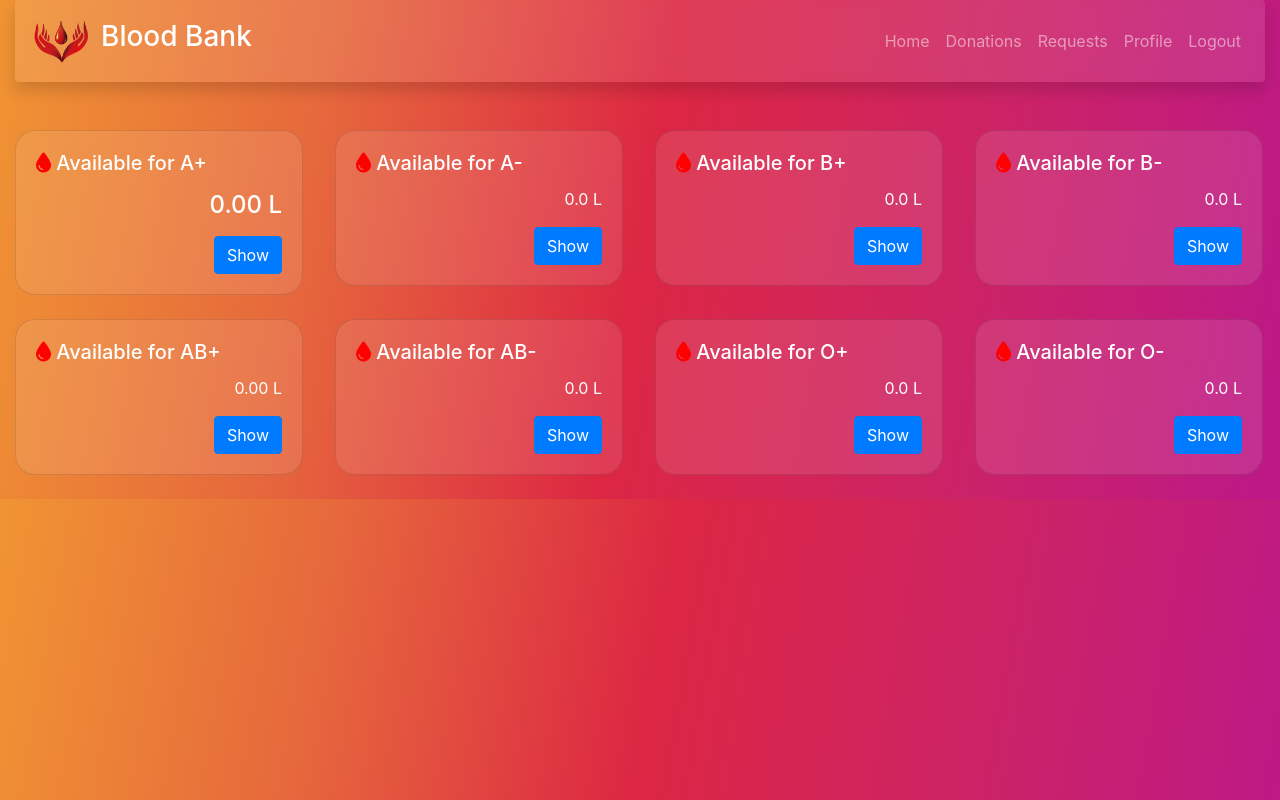
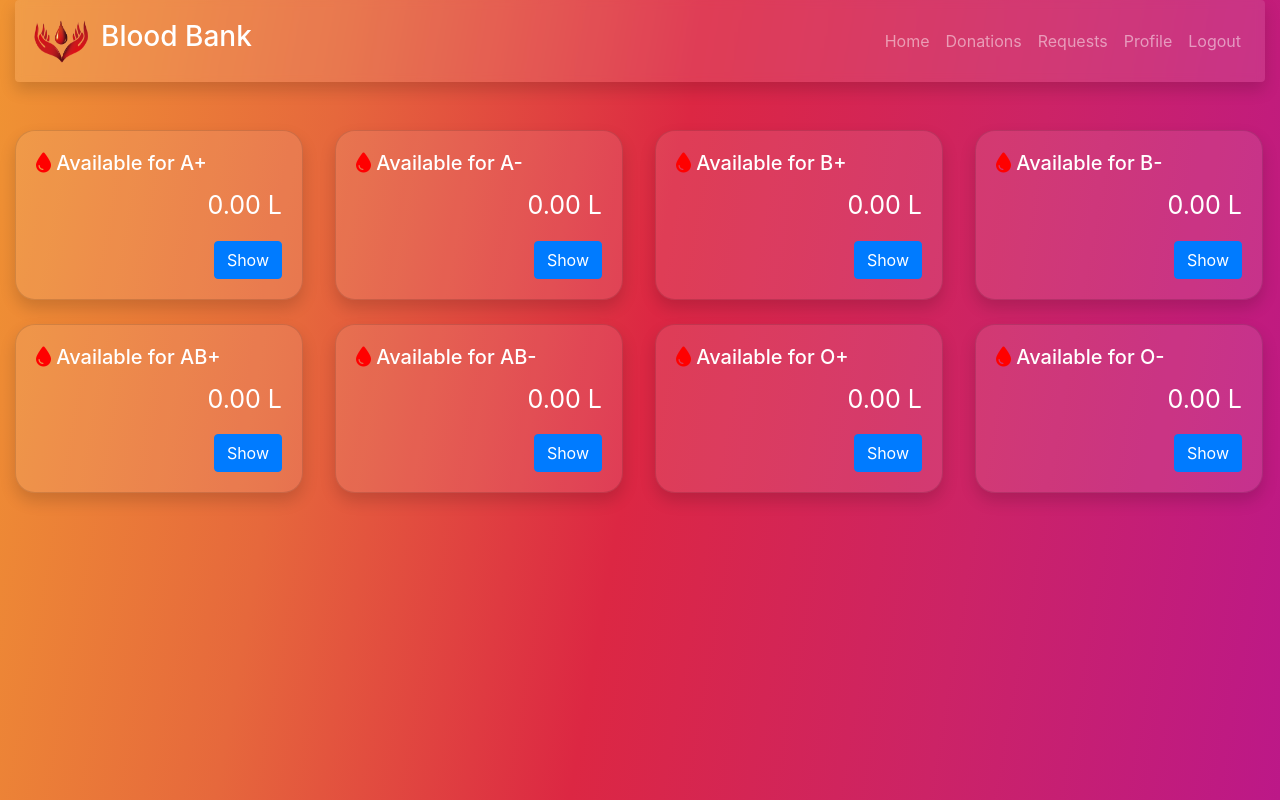
Before and after one commit to SanCody/college_project, a Django app: page / in a window 1280 px wide. Run offline with Django 4.2, Linux system fonts and the light colour scheme; data that the repository does not hold is empty; some libraries are stand-ins or nearby versions.

Commit message:
Home page completed

```diff
--- a/Blood_Bank_Management_System/templates/blood_available.html
+++ b/Blood_Bank_Management_System/templates/blood_available.html
@@ -5,104 +5,104 @@
 {% include "navigation.html" %}
 <div class="row">
 <div class="col-xl-3 col-sm-6 mb-xl-4 mb-4">
-    <div class="card text-right" style="width: 18rem; background-color: #fffefe1a; border-radius: 1.25rem;">
+    <div class="card text-right shadow" style="width: 18rem; background-color: #fffefe1a; border-radius: 1.25rem;">
         <div class="card-body">
           <h5 class="card-title text-left"><i class="fa-solid fa-droplet" style="color: red;"></i> Available for A+</h5>
           {% if AP == None %}
           <p class="card-text">No Available</p>
           {% else %}
-          <p class="card-text"><h4>{{ AP|floatformat:2 }} L</h4></p>
+          <p class="card-text" style="font-size: 25px;">{{ AP|floatformat:2 }} L</p>
           {% endif %}
           <a href="{% url 'bType' blood='A+' %}" class="btn btn-primary">Show</a>
         </div>
       </div>
 </div>
 <div class="col-xl-3 col-sm-6 mb-xl-4 mb-4">
-    <div class="card text-right" style="width: 18rem; background-color: #fffefe1a; border-radius: 1.25rem;">
+    <div class="card text-right shadow" style="width: 18rem; background-color: #fffefe1a; border-radius: 1.25rem;">
         <div class="card-body">
           <h5 class="card-title text-left"><i class="fa-solid fa-droplet" style="color: red;"></i> Available for A-</h5>
           {% if AN == None %}
           <p class="card-text">No Available</p>
           {% else %}
-          <p class="card-text">{{ AN }} L</p>
+          <p class="card-text" style="font-size: 25px;">{{ AN|floatformat:2 }} L</p>
           {% endif %}
           <a href="{% url 'bType' blood='A-' %}" class="btn btn-primary">Show</a>
         </div>
       </div>
 </div>
 <div class="col-xl-3 col-sm-6 mb-xl-4 mb-4">
-    <div class="card text-right" style="width: 18rem; background-color: #fffefe1a; border-radius: 1.25rem;">
+    <div class="card text-right shadow" style="width: 18rem; background-color: #fffefe1a; border-radius: 1.25rem;">
         <div class="card-body">
           <h5 class="card-title text-left"><i class="fa-solid fa-droplet" style="color: red;"></i> Available for B+</h5>
           {% if BP == None %}
           <p class="card-text">No Available</p>
           {% else %}
-          <p class="card-text">{{ BP }} L</p>
+          <p class="card-text" style="font-size: 25px;">{{ BP|floatformat:2 }} L</p>
           {% endif %}
           <a href="{% url 'bType' blood='B+' %}" class="btn btn-primary">Show</a>
         </div>
       </div>
 </div>
 <div class="col-xl-3 col-sm-6 mb-xl-4 mb-4">
-    <div class="card text-right" style="width: 18rem; background-color: #fffefe1a; border-radius: 1.25rem;">
+    <div class="card text-right shadow" style="width: 18rem; background-color: #fffefe1a; border-radius: 1.25rem;">
         <div class="card-body">
           <h5 class="card-title text-left"><i class="fa-solid fa-droplet" style="color: red;"></i> Available for B-</h5>
           {% if BN == None %}
           <p class="card-text">No Available</p>
           {% else %}
-          <p class="card-text">{{ BN }} L</p>
+          <p class="card-text" style="font-size: 25px;">{{ BN|floatformat:2 }} L</p>
           {% endif %}
           <a href="{% url 'bType' blood='B-' %}" class="btn btn-primary">Show</a>
         </div>
       </div>
 </div>
 <div class="col-xl-3 col-sm-6 mb-xl-4 mb-4">
-    <div class="card text-right" style="width: 18rem; background-color: #fffefe1a; border-radius: 1.25rem;">
+    <div class="card text-right shadow" style="width: 18rem; background-color: #fffefe1a; border-radius: 1.25rem;">
         <div class="card-body">
           <h5 class="card-title text-left"><i class="fa-solid fa-droplet" style="color: red;"></i> Available for AB+</h5>
           {% if ABP == None %}
           <p class="card-text">No Available</p>
           {% else %}
-          <p class="card-text">{{ ABP|floatformat:2 }} L</p>
+          <p class="card-text" style="font-size: 25px;">{{ ABP|floatformat:2 }} L</p>
           {% endif %}
           <a href="{% url 'bType' blood='AB+' %}" class="btn btn-primary">Show</a>
         </div>
       </div>
 </div>
 <div class="col-xl-3 col-sm-6 mb-xl-4 mb-4">
-    <div class="card text-right" style="width: 18rem; background-color: #fffefe1a; border-radius: 1.25rem;">
+    <div class="card text-right shadow" style="width: 18rem; background-color: #fffefe1a; border-radius: 1.25rem;">
         <div class="card-body">
           <h5 class="card-title text-left"><i class="fa-solid fa-droplet" style="color: red;"></i> Available for AB-</h5>
           {% if ABN == None %}
           <p class="card-text">No Available</p>
           {% else %}
-          <p class="card-text">{{ ABN }} L</p>
+          <p class="card-text" style="font-size: 25px;">{{ ABN|floatformat:2 }} L</p>
           {% endif %}
           <a href="{% url 'bType' blood='AB-' %}" class="btn btn-primary">Show</a>
         </div>
       </div>
 </div>
 <div class="col-xl-3 col-sm-6 mb-xl-4 mb-4">
-    <div class="card text-right" style="width: 18rem; background-color: #fffefe1a; border-radius: 1.25rem;">
+    <div class="card text-right shadow" style="width: 18rem; background-color: #fffefe1a; border-radius: 1.25rem;">
         <div class="card-body">
           <h5 class="card-title text-left"><i class="fa-solid fa-droplet" style="color: red;"></i> Available for O+</h5>
           {% if OP == None %}
           <p class="card-text">No Available</p>
           {% else %}
-          <p class="card-text">{{ OP }} L</p>
+          <p class="card-text" style="font-size: 25px;">{{ OP|floatformat:2 }} L</p>
           {% endif %}
           <a href="{% url 'bType' blood='O+' %}" class="btn btn-primary">Show</a>
         </div>
       </div>
 </div>
 <div class="col-xl-3 col-sm-6 mb-xl-4 mb-4">
-    <div class="card text-right" style="width: 18rem; background-color: #fffefe1a; border-radius: 1.25rem;">
+    <div class="card text-right shadow" style="width: 18rem; background-color: #fffefe1a; border-radius: 1.25rem;">
         <div class="card-body">
           <h5 class="card-title text-left"><i class="fa-solid fa-droplet" style="color: red;"></i> Available for O-</h5>
           {% if ON == None %}
           <p class="card-text">No Available</p>
           {% else %}
-          <p class="card-text">{{ ON }} L</p>
+          <p class="card-text" style="font-size: 25px;">{{ ON|floatformat:2 }} L</p>
           {% endif %}
           <a href="{% url 'bType' blood='O-' %}" class="btn btn-primary">Show</a>
         </div>
--- a/Blood_Bank_Management_System/templates/donations.html
+++ b/Blood_Bank_Management_System/templates/donations.html
@@ -4,8 +4,11 @@
 {% block body %}
 {% include "navigation.html" %}
 
+
 <h1>Donations</h1>
-{% include "donarForm.html" %}
+<div style=" display: flex; justify-content: end; margin-bottom: 1rem;">
+    {% include "donarForm.html" %}
+</div>
 
 <table class="table table-striped tabhov shadow" style="color: #fff;">
     <thead style="background-color: rgba(0, 0, 0, 0.47);">
--- a/Blood_Bank_Management_System/templates/main.html
+++ b/Blood_Bank_Management_System/templates/main.html
@@ -5,26 +5,16 @@
     <meta charset="UTF-8">
     <meta http-equiv="X-UA-Compatible" content="IE=edge">
     <meta name="viewport" content="width=device-width, initial-scale=1.0">
-    <link rel="icon" href="{% static 'image/logo.png' %}">
+    <link rel="icon" href="{% static 'image/BB_logo.png' %}">
     <link rel="stylesheet" href="https://cdn.jsdelivr.net/npm/bootstrap@4.6.2/dist/css/bootstrap.min.css" integrity="sha384-xOolHFLEh07PJGoPkLv1IbcEPTNtaed2xpHsD9ESMhqIYd0nLMwNLD69Npy4HI+N" crossorigin="anonymous">
     <!-- <script src="https://cdn.tailwindcss.com"></script> -->
     <link rel="stylesheet" href="{% static 'main.css'%}">
     <script src="https://kit.fontawesome.com/8b6c379481.js" crossorigin="anonymous"></script>
     <title>{% block title %}{% endblock %}</title>
-    <style>
-        /* html{
-            height: 100%;
-        }
-        @media only screen and (max-width:1200px){
-            html{
-                height: 0%;
-            }
-        } */
-    </style>
 </head>
 <body class="container-fluid" style="background: linear-gradient(100deg, #f09433 0%,#e6683c 25%,#dc2743 50%,#cc2366 75%,#bc1888 100%); height: 100%; color: #fff;">
     <!-- <div><img src="/Blood_Bank_Management_System/static/image/BB_logo.png" alt="logo" height="100px" width="100px"></div> -->
-    <main>
+    <main  style="min-height: 100vh;">
         {% block body %}
 
         {% endblock %}
--- a/Blood_Bank_Management_System/templates/requests.html
+++ b/Blood_Bank_Management_System/templates/requests.html
@@ -5,7 +5,9 @@
 {% include "navigation.html" %}
 
 <h1>Blood Requests</h1>
-{% include "requestForm.html" %}
+<div style=" display: flex; justify-content: end; margin-bottom: 1rem;">
+    {% include "requestForm.html" %}
+</div>
 
 
 <table class="table table shadow" style="color: #fff;">
```
